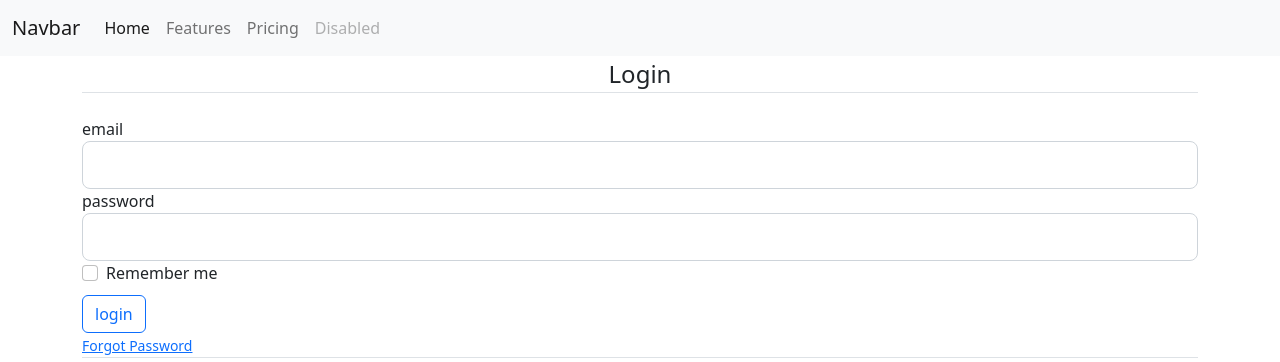
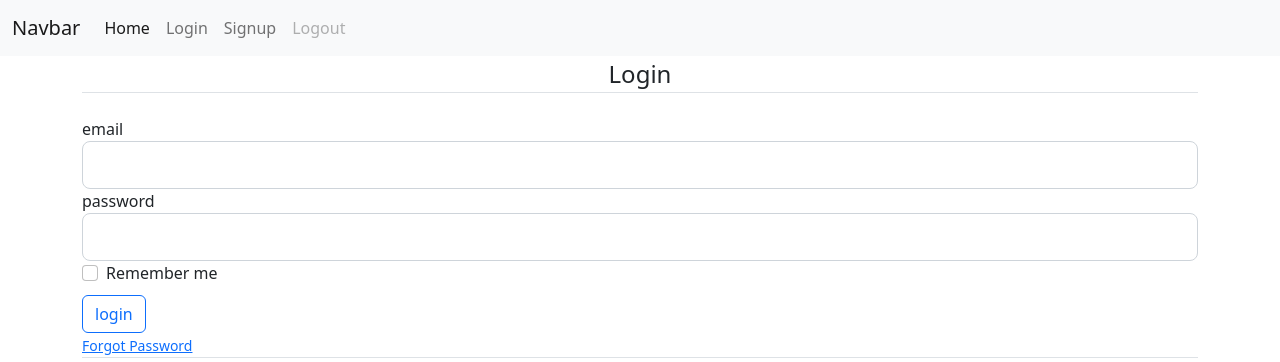
Before and after one commit to ch1n069/Blog-app, a Flask app: page /login in a window 1280 px wide. Shown: the top 362 px of the page. Run offline with Flask 2, Linux system fonts and the light colour scheme; some libraries are stand-ins or nearby versions.

Commit message:
added the navlinks url

```diff
--- a/app/templates/base.html
+++ b/app/templates/base.html
@@ -19,9 +19,9 @@
                 <div class="collapse navbar-collapse" id="navbarNavAltMarkup">
                     <div class="navbar-nav">
                         <a class="nav-link active" aria-current="page" href="#">Home</a>
-                        <a class="nav-link" href="#">Features</a>
-                        <a class="nav-link" href="#">Pricing</a>
-                        <a class="nav-link disabled">Disabled</a>
+                        <a class="nav-link" href="{{url_for('main.login')}}">Login</a>
+                        <a class="nav-link" href="{{url_for('main.register')}}">Signup</a>
+                        <a class="nav-link disabled">Logout</a>
                     </div>
                 </div>
             </div>
```
